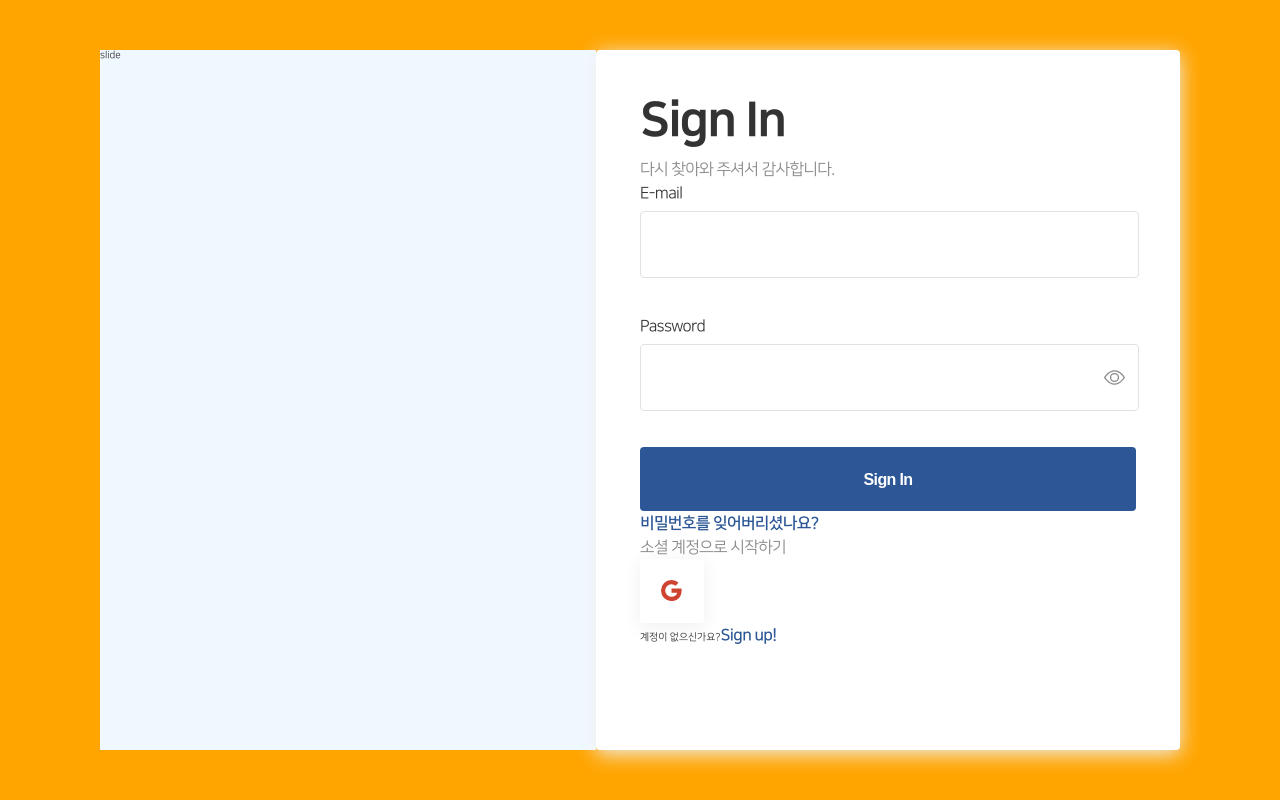
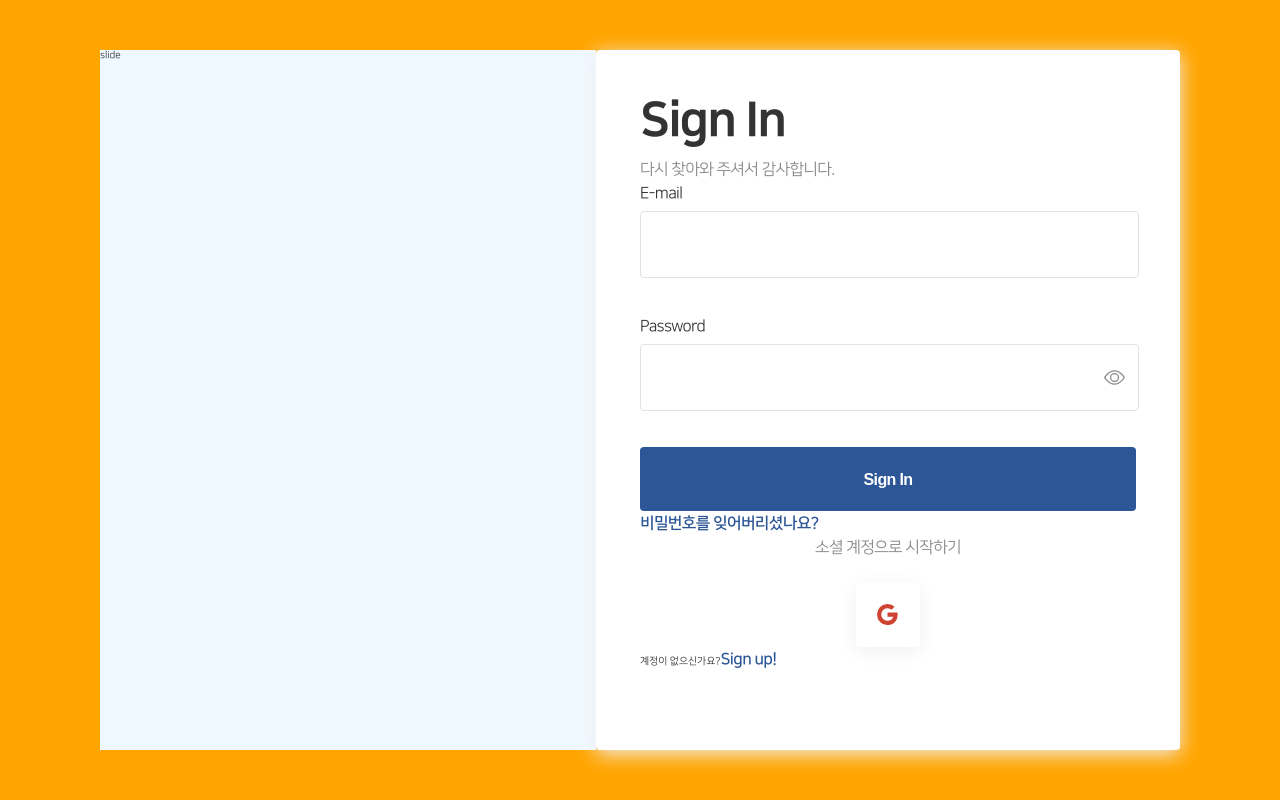
Before and after one commit to JaeilJO/blanking, a Next.js app: page / in a window 1280 px wide. Built offline with nearby package versions, Linux system fonts and the light colour scheme.

Commit message:
feat : Social Button 적용

```diff
--- a/src/components/AuthComponent/AuthCommon/Social/SocialButton/index.tsx
+++ b/src/components/AuthComponent/AuthCommon/Social/SocialButton/index.tsx
@@ -6,7 +6,7 @@ import { BsGoogle } from 'react-icons/bs';
 import classNames from 'classnames/bind';
 
 interface SocialButtonProps {
-    socialType: 'google';
+    socialType: string;
 }
 
 const cn = classNames.bind(style);
--- a/src/components/AuthComponent/AuthCommon/Social/index.module.scss
+++ b/src/components/AuthComponent/AuthCommon/Social/index.module.scss
@@ -4,3 +4,10 @@
     @include a.typhography('body-01');
     color: a.$gray-color;
 }
+
+.social_wrapper {
+    display: flex;
+    flex-direction: column;
+    gap: 24px;
+    align-items: center;
+}
--- a/src/components/AuthComponent/AuthCommon/Social/index.tsx
+++ b/src/components/AuthComponent/AuthCommon/Social/index.tsx
@@ -1,14 +1,16 @@
 import SocialButton from './SocialButton';
 import style from './index.module.scss';
 
-function Social() {
+function Social({ socials }: { socials: string[] }) {
     return (
-        <div>
+        <div className={style.social_wrapper}>
             <div className={style.social_text}>소셜 계정으로 시작하기</div>
             <ul>
-                <li>
-                    <SocialButton socialType="google" />
-                </li>
+                {socials.map((social) => (
+                    <li key={social}>
+                        <SocialButton socialType={social} />
+                    </li>
+                ))}
             </ul>
         </div>
     );
--- a/src/components/AuthComponent/SignInComponent/index.tsx
+++ b/src/components/AuthComponent/SignInComponent/index.tsx
@@ -2,6 +2,8 @@ import Link from 'next/link';
 import style from './index.module.scss';
 import { AuthComponent } from '../AuthCommon';
 import Social from '../AuthCommon/Social';
+
+const socials = ['google'];
 
 function SignInComponent() {
     return (
@@ -14,7 +16,7 @@ function SignInComponent() {
                 비밀번호를 잊어버리셨나요?
             </Link>
 
-            <Social />
+            <Social socials={socials} />
 
             <div>
                 <span>계정이 없으신가요?</span>
```
